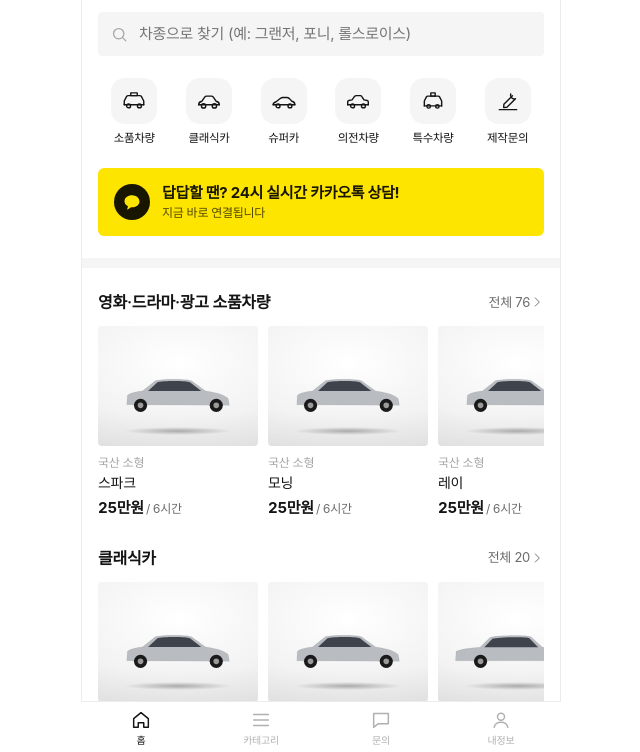
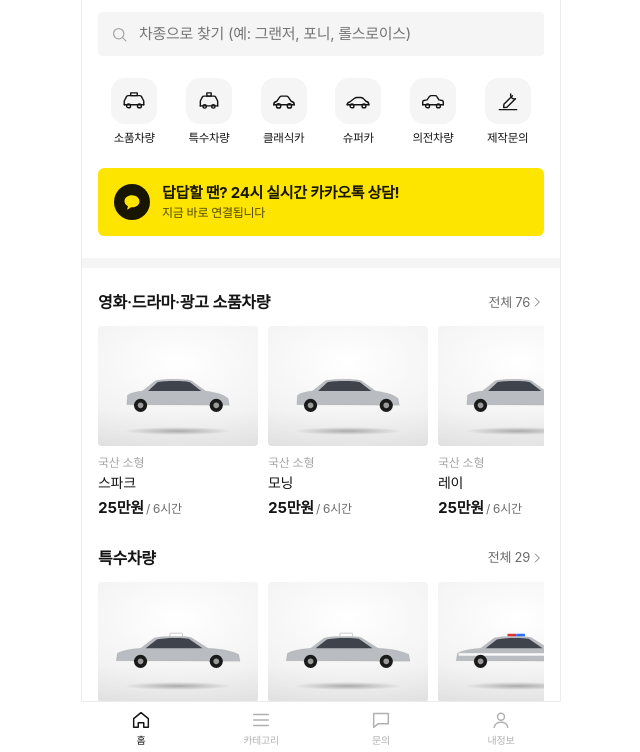
Before and after one commit to iseol0921-dot/DIVINE-APP, a plain HTML site: page index.html in a window 1280 px wide. Shown: the part 46-798 px from the top of the page, without its empty margins (319-959 px from the left). Drawn offline with Linux system fonts and the light colour scheme.

Commit message:
카테고리 순서 변경
Co-Authored-By: Claude Opus 5.5 <noreply@anthropic.com>
Claude-Session: https://claude.ai/code/session_0174jK77PyjfAXjCeRY34yw2

```diff
--- a/index.html
+++ b/index.html
@@ -216,10 +216,10 @@ const KEY = "divine-app-v6";
 
 const CATS = [
   {id:"prop", label:"영화·드라마·광고 소품차량", home:"소품차량"},
+  {id:"special", label:"특수차량", home:"특수차량"},
   {id:"classic", label:"클래식카", home:"클래식카"},
   {id:"super", label:"슈퍼카", home:"슈퍼카"},
   {id:"vip", label:"의전차량", home:"의전차량"},
-  {id:"special", label:"특수차량", home:"특수차량"},
   {id:"make", label:"차량제작문의", home:"제작문의", inquiry:true}
 ];
 const CAR_CATS = CATS.filter(c=>!c.inquiry);
@@ -373,7 +373,7 @@ const priceTag = c => `${man(c.rent)}${c.rent!=null?"<small>/ "+(c.hours||"6시
 const lrow = c => `<button class="lrow" data-open="${c.id}"><span class="ph">${studio(c)}</span><span class="tx"><span class="lab">${esc(c.sub)}</span><span class="nm">${esc(c.name)}</span><span class="pr num" style="display:block">${priceTag(c)}</span></span></button>`;
 
 function vHome(){
-  const pick = ["prop","classic","super","vip","special"].map(id=>({id, list:db.cars.filter(c=>c.cat===id)}));
+  const pick = ["prop","special","classic","super","vip"].map(id=>({id, list:db.cars.filter(c=>c.cat===id)}));
   return `<header class="hd pad"><div class="logo"><img src="${LOGO}" alt="DIVINE"></div><button class="more" data-act="cart" style="color:var(--fg)">예약함${db.cart.length?` <b class=\"num\">${db.cart.length}</b>`:""}</button></header>
   <div class="pad">
     <label class="search">${ic(IC.search)}<input id="homeq" type="search" placeholder="차종으로 찾기 (예: 그랜저, 포니, 롤스로이스)" aria-label="차량 검색"></label>
```
